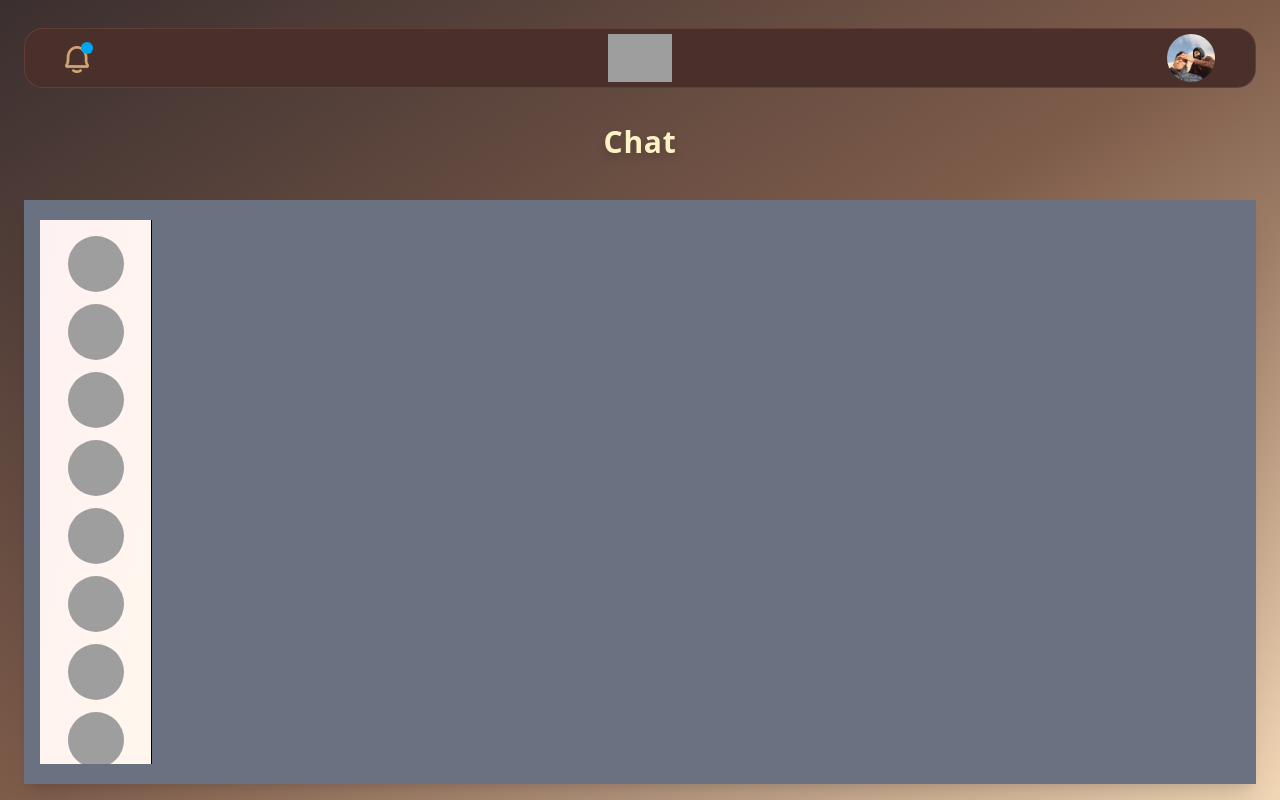
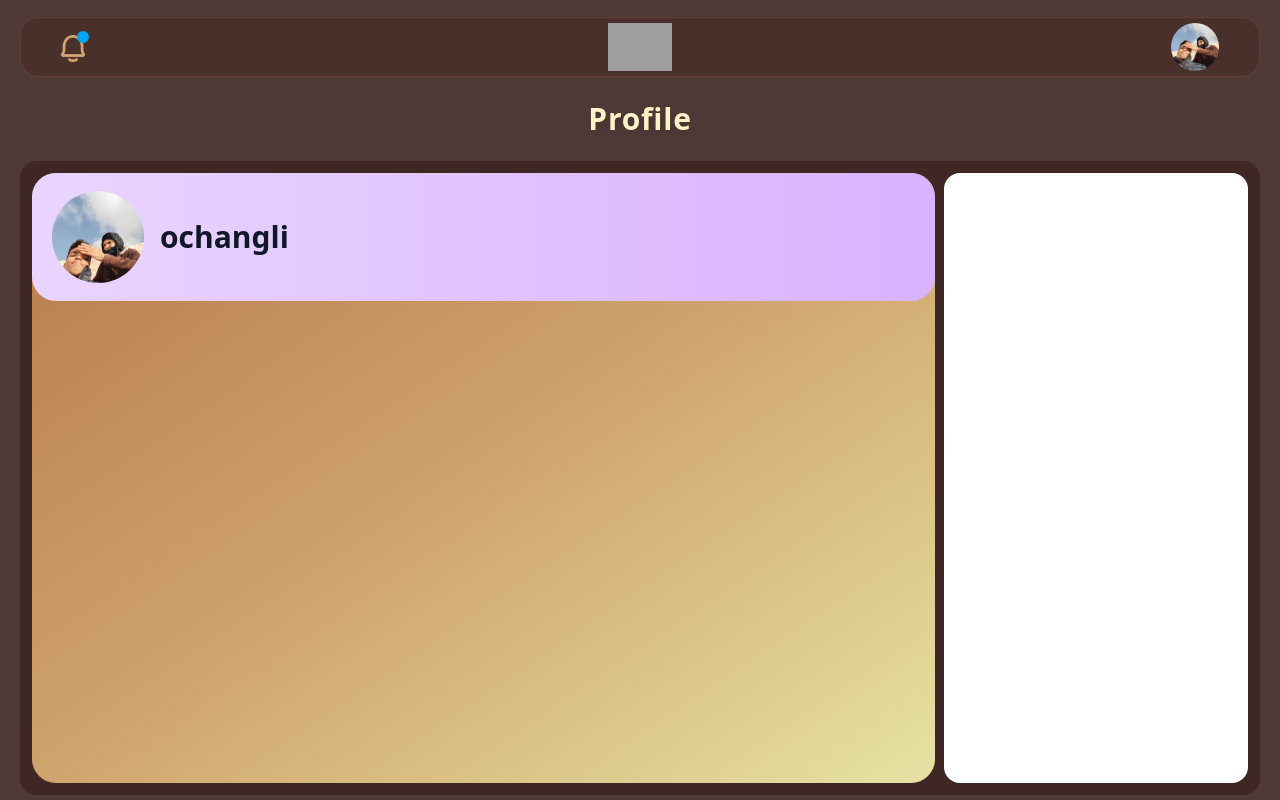
Before and after one commit to OuchaneSiham/final_project, a React app in the folder frontend/: page / in a window 1280 px wide. Built offline with nearby package versions, Linux system fonts and the light colour scheme; grey boxes are pictures that could not be loaded; the HTML template or start-up script is replaced by a standard one.

Commit message:
adding layout for the profile page with a header that display the Profile image and the username

```diff
--- a/frontend/src/App.jsx
+++ b/frontend/src/App.jsx
@@ -3,12 +3,13 @@ import { Routes, Route } from "react-router-dom";
 import Chat from "./pages/chat/Chat";
 import Landing from "./pages/LandingPage";
 import Friend from "./pages/Friends";
+import Profile from "./pages/Profile";
 function App() {
   return (
 
       <div>
         <Routes>
-          <Route path="/" element={<Chat />} />
+          <Route path="/" element={<Profile />} />
         </Routes>
 
       </div>
--- /dev/null
+++ b/frontend/src/components/Profile/ProfileHeader.jsx
@@ -0,0 +1,22 @@
+import face from '../../assets/images/face.jpg'
+
+export default function ProfileHead({user})
+{
+    return(
+        <div className="w-full bg-gradient-to-r from-purple-200 to-purple-300 h-32 flex flex-row justify-between items-center gap-4 rounded-3xl p-5">
+            <div className="flex items-center gap-4">
+                <div className='relative h-23 w-23 rounded-full ease-in-out overflow-hidden '>
+                    <div>
+                        <img   src={face}
+                                alt="user face"
+                                className='h-full w-full object-cover'>
+                        </img>
+                    </div>
+                </div>
+                <p className='text-3xl font-bold text-gray-900'>
+                    ochangli
+                </p>
+            </div>
+        </div>
+    );
+}
--- a/frontend/src/components/UI/NavBar.jsx
+++ b/frontend/src/components/UI/NavBar.jsx
@@ -21,7 +21,7 @@ export default function Navbar()
     }
 
     return (
-        <nav className="flex items-center justify-between w-full h-[60px] border mt-3 rounded-[19px] border-[#C77966]/20 bg-[#4A302A] mb-5 px-10">
+        <nav className="flex items-center justify-between w-full h-[60px] border mt-3 rounded-[19px] border-[#C77966]/20 bg-[#4A302A] mb-6 px-10">
             <div className="flex-1">
                 <NotifIcone Notificationstate={hasNotification}
                             onClick={clickNotifictionBell}/>
--- a/frontend/src/components/friends/FriendBox.jsx
+++ b/frontend/src/components/friends/FriendBox.jsx
@@ -25,7 +25,7 @@ export default function FriendBox({friend, onClick})
                         </img>
                     </div>
                 </div>
-            <StatusIndicator getStatusColor={getStatusColor}/>
+                <StatusIndicator getStatusColor={getStatusColor}/>
             <div className={`absolute ${getStatusColor()} z-10 h-4 w-4 rounded-full border-2 border-[#3E3D38] bottom-0 right-0`}>
             </div>
             </div>
--- /dev/null
+++ b/frontend/src/pages/Profile/index.jsx
@@ -0,0 +1,24 @@
+import Navbar from "../../components/UI/NavBar";
+import ProfileHead from "../../components/Profile/ProfileHeader";
+export default function Profile()
+{
+    return(
+        <div className="flex items-center h-screen flex-col h-screen bg-[#3E2522]/90 py-[5px] px-[20px]">
+            <Navbar/>
+            <p className="text-3xl font-bold text-amber-100 tracking-wide mb-6 drop-shadow-lg">
+                Profile
+            </p>
+
+            <div className="flex flex-row flex-1  bg-[#3E2522]/90 rounded-2xl w-full gap-x-[9px] p-3">
+                {/* left side profile*/}
+                <aside className="w-3/4 flex-1 bg-white rounded-3xl bg-gradient-to-br from-[#b67a49] via-[#cfa46d] to-[#e6e3a3]">
+                    <ProfileHead />
+                </aside>
+                {/* right side for friends*/}
+                <aside className="w-1/4 bg-white rounded-2xl">
+
+                </aside>
+            </div>
+        </div>
+    );
+}
```
Also changed, not shown: 1 other file (tests, documents, lock files or other folders).
